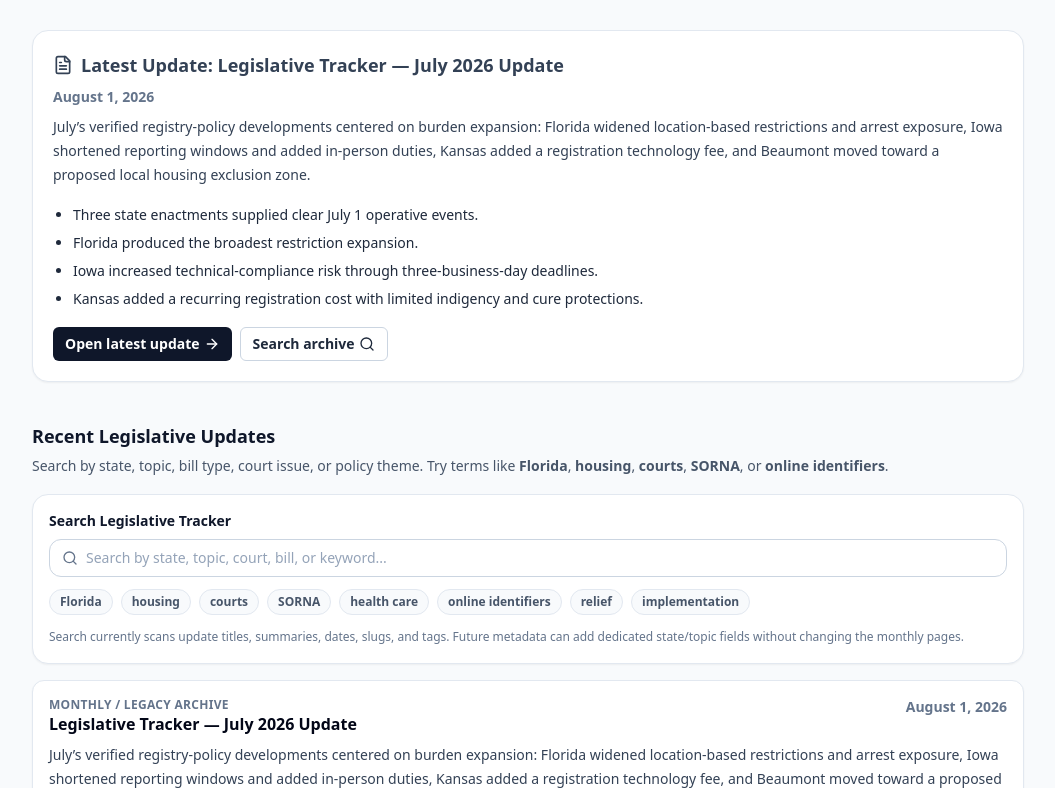
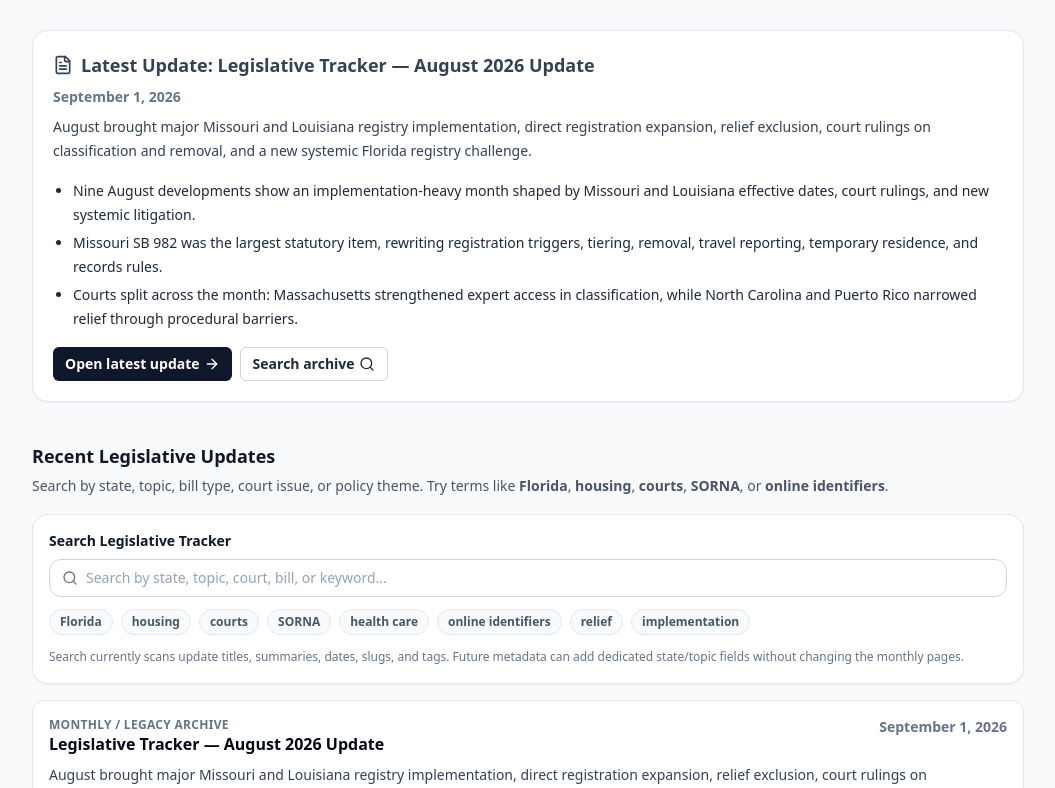
Before and after one commit to projectsolarrecon/Solar, a React (Vite) app: page /resources/legislative-tracker in a window 1280 px wide. Shown: the part 752-1540 px from the top of the page, without its empty margins (112-1167 px from the left). Built offline with nearby package versions, Linux system fonts and the light colour scheme.

Commit message:
Update legislativeUpdates.ts

```diff
--- a/src/data/legislativeUpdates.ts
+++ b/src/data/legislativeUpdates.ts
@@ -12,6 +12,14 @@ export type LegislativeUpdateMeta = {
 };
 
 export const legislativeUpdates: LegislativeUpdateMeta[] = [
+{
+  date: "September 1, 2026",
+  title: "Legislative Tracker — August 2026 Update",
+  slug: "2026-09-01",
+  summary:
+    "August brought major Missouri and Louisiana registry implementation, direct registration expansion, relief exclusion, court rulings on classification and removal, and a new systemic Florida registry challenge.",
+  tags: ["state", "courts", "implementation", "litigation"],
+},
 {
   date: "August 1, 2026",
   title: "Legislative Tracker — July 2026 Update",
```
